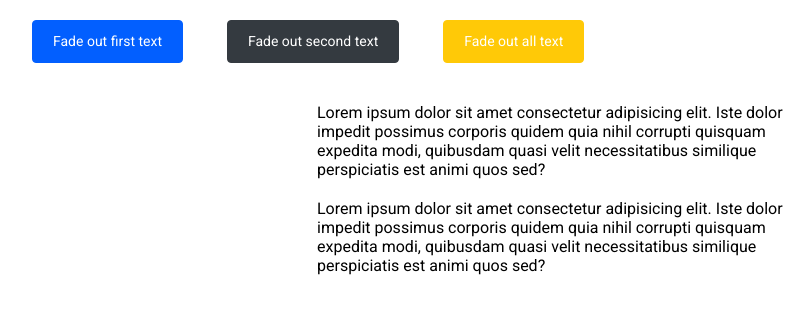
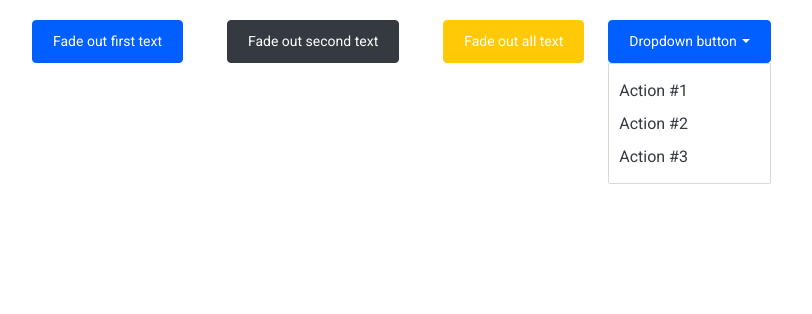
Before and after one commit to Waterfallllllll/libraryJs, a website: page src/index.html in a window 1280 px wide. Shown: the whole page, without its empty margins (73-885 px from the left). Drawn offline with nearby package versions, Linux system fonts and the light colour scheme; files that its build step writes are made by us from their sources; files whose address does not match are found by name.

Commit message:
Add library v1.10.0

```diff
--- a/src/index.html
+++ b/src/index.html
@@ -15,16 +15,14 @@
         <button class="btn btn-dark m20" data-count="second">Fade out second text</button>
         <button class="btn btn-warning m20">Fade out all text</button>
 
-        <div class="w-500 block-center mt-20">
-            Lorem ipsum dolor sit amet consectetur adipisicing elit. Iste dolor impedit possimus corporis quidem quia
-            nihil corrupti quisquam expedita modi, quibusdam quasi velit necessitatibus similique perspiciatis est animi
-            quos sed?
-        </div>
-        <div class="w-500 block-center mt-20">
-            Lorem ipsum dolor sit amet consectetur adipisicing elit. Iste dolor impedit possimus corporis quidem quia
-            nihil
-            corrupti quisquam expedita modi, quibusdam quasi velit necessitatibus similique perspiciatis est animi quos
-            sed?
+        <!-- Dropdown menu -->
+        <div class="dropdown">
+            <button class="btn btn-primary dropdown-toggle" id="dropdownMenuButton">Dropdown button</button>
+            <div class="dropdown-menu" data-toggle-id="dropdownMenuButton">
+                <a href="#" class="dropdown-item">Action #1</a>
+                <a href="#" class="dropdown-item">Action #2</a>
+                <a href="#" class="dropdown-item">Action #3</a>
+            </div>
         </div>
     </div>
 
--- a/src/js/lib/modules/effects.js
+++ b/src/js/lib/modules/effects.js
@@ -56,3 +56,32 @@ $.prototype.fadeOut = function (dur, fin) {
 
 	return this;
 };
+
+$.prototype.fadeToggle = function (dur, display = "block", fin) {
+
+	for (let i = 0; i < this.length; i++) {
+
+		if (window.getComputedStyle(this[i]).display == "none") {
+			this[i].style.display = display;
+
+			const _fadeIn = (complection) => {
+				this[i].style.opacity = complection;
+			};
+
+			const ani = this.animateOverTime(dur, _fadeIn, fin);
+			requestAnimationFrame(ani);
+		} else {
+			const _fadeOut = (complection) => {
+				this[i].style.opacity = 1 - complection;
+				if (complection === 1) {
+					this[i].style.display = "none";
+				}
+			};
+
+			const ani = this.animateOverTime(dur, _fadeOut, fin);
+			requestAnimationFrame(ani);
+		}
+	}
+
+	return this;
+};
--- a/src/js/main.js
+++ b/src/js/main.js
@@ -2,13 +2,13 @@ import "./lib/lib";
 
 
 $("#first").on("click", () => {
-	$("div").eq(1).fadeOut(800);
+	$("div").eq(1).fadeToggle(800);
 });
 
 $("[data-count='second']").on("click", () => {
-	$("div").eq(2).fadeOut(800);
+	$("div").eq(2).fadeToggle(800);
 });
 
 $("button").eq(2).on("click", () => {
-	$(".w-500").fadeOut(800);
+	$(".w-500").fadeToggle(800);
 });
--- /dev/null
+++ b/src/sass/components/dropdown.scss
@@ -0,0 +1,40 @@
+.dropdown {
+	position: relative;
+	display: inline-block;
+	&-toggle {
+		&:after {
+			content: "";
+			display: inline-block;
+			margin-left: 5px;
+			vertical-align: 3px;
+			border-top: 4px solid;
+			border-right: 4px solid transparent;
+			border-bottom: 0;
+			border-left: 4px solid transparent;
+		}
+	}
+	&-menu {
+		position: absolute;
+		top: 100%;
+		left: 0;
+		z-index: 1000;
+		// display: none;
+		border: 1px solid rgba(0,0,0,.15);
+		border-radius: 2px;
+		background-color: white;
+		min-width: 100%;
+		padding: 10px 0;
+	}
+	&-item {
+		display: block;
+		width: 100%;
+		padding: 7px 10px;
+		color: $dark;
+		background-color: transparent;
+		border: 0;
+		text-decoration: none;
+		&:hover {
+			background-color: rgba(0, 0, 0, .05);
+		}
+	}
+}
--- a/src/sass/components/ui.scss
+++ b/src/sass/components/ui.scss
@@ -1 +1,2 @@
 @import "./button.scss";
+@import "./dropdown.scss";
```
Also changed, not shown: dist/index.html, dist/script.js, dist/style.css, 1 other file.
